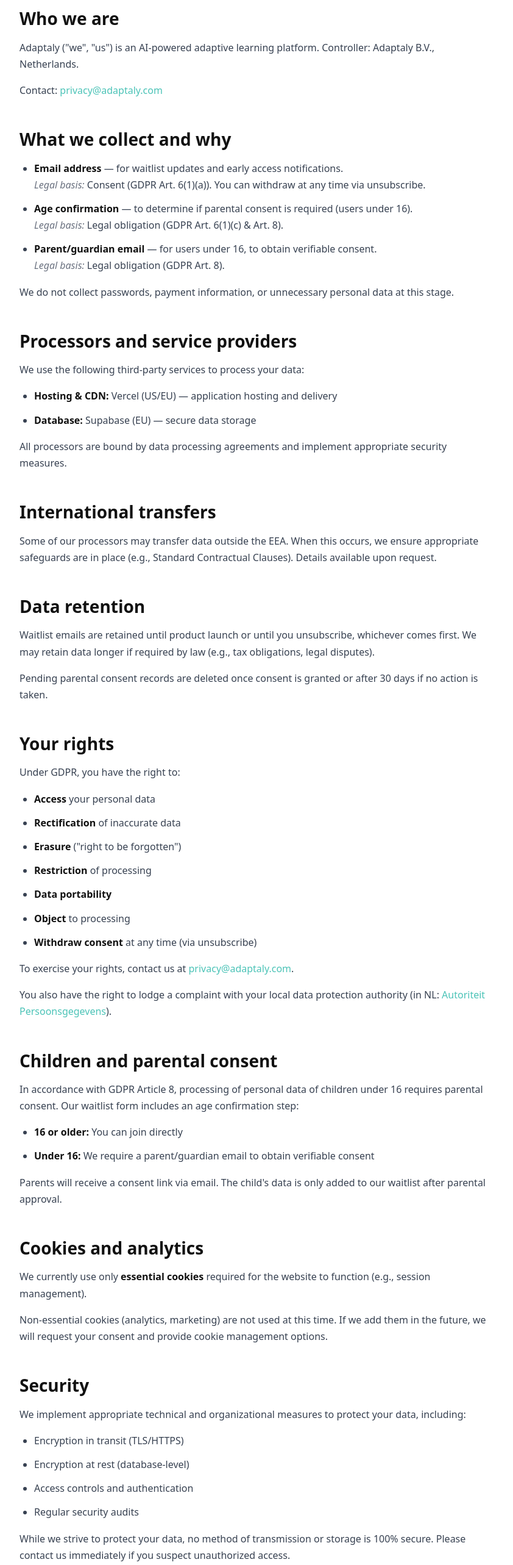
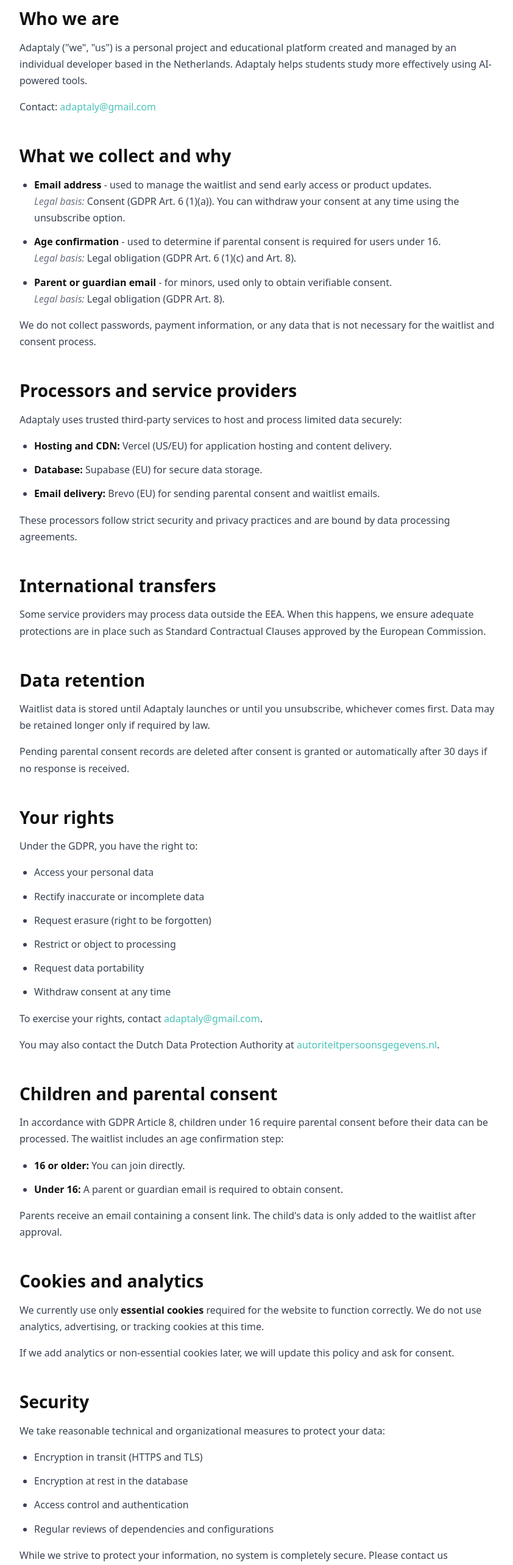
Before and after one commit to adaptaly/adaptaly, a Next.js app: page /privacy in a window 1280 px wide. Shown: the part 220-2786 px from the top of the page at 61% size, without its empty margins (218-1060 px from the left). Built offline with nearby package versions, Linux system fonts and the light colour scheme.

Commit message:
final version of landing page

```diff
--- a/app/(marketing)/privacy/page.tsx
+++ b/app/(marketing)/privacy/page.tsx
@@ -3,7 +3,8 @@
 
 export const metadata: Metadata = {
   title: "Privacy Policy — Adaptaly",
-  description: "How Adaptaly handles your data: purpose, legal basis, processors, rights, and contact."
+  description:
+    "How Adaptaly handles your data: purpose, legal basis, processors, rights, parental consent, and contact details.",
 };
 
 function LastUpdated() {
@@ -17,151 +18,200 @@
     <main className={styles.page}>
       <header className={styles.header}>
         <h1>Privacy Policy</h1>
-        <p className={styles.lastUpdated}>Last updated: <LastUpdated /></p>
+        <p className={styles.lastUpdated}>
+          Last updated: <LastUpdated />
+        </p>
       </header>
 
       <section className={styles.section}>
         <h2>Who we are</h2>
         <p>
-          Adaptaly ("we", "us") is an AI-powered adaptive learning platform. Controller: Adaptaly B.V., Netherlands.
+          Adaptaly ("we", "us") is a personal project and educational platform
+          created and managed by an individual developer based in the
+          Netherlands. Adaptaly helps students study more effectively using
+          AI-powered tools.
         </p>
-        <p>Contact: <a href="mailto:privacy@adaptaly.com">privacy@adaptaly.com</a></p>
+        <p>
+          Contact:{" "}
+          <a href="mailto:adaptaly@gmail.com">adaptaly@gmail.com</a>
+        </p>
       </section>
 
       <section className={styles.section}>
         <h2>What we collect and why</h2>
         <ul>
           <li>
-            <strong>Email address</strong> — for waitlist updates and early access notifications.
+            <strong>Email address</strong> - used to manage the waitlist and
+            send early access or product updates.
             <br />
-            <em>Legal basis:</em> Consent (GDPR Art. 6(1)(a)). You can withdraw at any time via unsubscribe.
+            <em>Legal basis:</em> Consent (GDPR Art. 6 (1)(a)). You can withdraw
+            your consent at any time using the unsubscribe option.
           </li>
           <li>
-            <strong>Age confirmation</strong> — to determine if parental consent is required (users under 16).
+            <strong>Age confirmation</strong> - used to determine if parental
+            consent is required for users under 16.
             <br />
-            <em>Legal basis:</em> Legal obligation (GDPR Art. 6(1)(c) &amp; Art. 8).
+            <em>Legal basis:</em> Legal obligation (GDPR Art. 6 (1)(c) and Art. 8).
           </li>
           <li>
-            <strong>Parent/guardian email</strong> — for users under 16, to obtain verifiable consent.
+            <strong>Parent or guardian email</strong> - for minors, used only to
+            obtain verifiable consent.
             <br />
             <em>Legal basis:</em> Legal obligation (GDPR Art. 8).
           </li>
         </ul>
-        <p>We do not collect passwords, payment information, or unnecessary personal data at this stage.</p>
+        <p>
+          We do not collect passwords, payment information, or any data that is
+          not necessary for the waitlist and consent process.
+        </p>
       </section>
 
       <section className={styles.section}>
         <h2>Processors and service providers</h2>
-        <p>We use the following third-party services to process your data:</p>
+        <p>
+          Adaptaly uses trusted third-party services to host and process limited
+          data securely:
+        </p>
         <ul>
-          <li><strong>Hosting &amp; CDN:</strong> Vercel (US/EU) — application hosting and delivery</li>
-          <li><strong>Database:</strong> Supabase (EU) — secure data storage</li>
+          <li>
+            <strong>Hosting and CDN:</strong> Vercel (US/EU) for application
+            hosting and content delivery.
+          </li>
+          <li>
+            <strong>Database:</strong> Supabase (EU) for secure data storage.
+          </li>
+          <li>
+            <strong>Email delivery:</strong> Brevo (EU) for sending parental
+            consent and waitlist emails.
+          </li>
         </ul>
         <p>
-          All processors are bound by data processing agreements and implement appropriate security measures.
+          These processors follow strict security and privacy practices and are
+          bound by data processing agreements.
         </p>
       </section>
 
       <section className={styles.section}>
         <h2>International transfers</h2>
         <p>
-          Some of our processors may transfer data outside the EEA. When this occurs, we ensure appropriate safeguards
-          are in place (e.g., Standard Contractual Clauses). Details available upon request.
+          Some service providers may process data outside the EEA. When this
+          happens, we ensure adequate protections are in place such as Standard
+          Contractual Clauses approved by the European Commission.
         </p>
       </section>
 
       <section className={styles.section}>
         <h2>Data retention</h2>
         <p>
-          Waitlist emails are retained until product launch or until you unsubscribe, whichever comes first.
-          We may retain data longer if required by law (e.g., tax obligations, legal disputes).
+          Waitlist data is stored until Adaptaly launches or until you
+          unsubscribe, whichever comes first. Data may be retained longer only
+          if required by law.
         </p>
         <p>
-          Pending parental consent records are deleted once consent is granted or after 30 days if no action is taken.
+          Pending parental consent records are deleted after consent is granted
+          or automatically after 30 days if no response is received.
         </p>
       </section>
 
       <section className={styles.section}>
         <h2>Your rights</h2>
-        <p>Under GDPR, you have the right to:</p>
+        <p>Under the GDPR, you have the right to:</p>
         <ul>
-          <li><strong>Access</strong> your personal data</li>
-          <li><strong>Rectification</strong> of inaccurate data</li>
-          <li><strong>Erasure</strong> ("right to be forgotten")</li>
-          <li><strong>Restriction</strong> of processing</li>
-          <li><strong>Data portability</strong></li>
-          <li><strong>Object</strong> to processing</li>
-          <li><strong>Withdraw consent</strong> at any time (via unsubscribe)</li>
+          <li>Access your personal data</li>
+          <li>Rectify inaccurate or incomplete data</li>
+          <li>Request erasure (right to be forgotten)</li>
+          <li>Restrict or object to processing</li>
+          <li>Request data portability</li>
+          <li>Withdraw consent at any time</li>
         </ul>
         <p>
-          To exercise your rights, contact us at <a href="mailto:privacy@adaptaly.com">privacy@adaptaly.com</a>.
+          To exercise your rights, contact{" "}
+          <a href="mailto:adaptaly@gmail.com">adaptaly@gmail.com</a>.
         </p>
         <p>
-          You also have the right to lodge a complaint with your local data protection authority
-          (in NL: <a href="https://autoriteitpersoonsgegevens.nl" target="_blank" rel="noopener noreferrer">Autoriteit Persoonsgegevens</a>).
+          You may also contact the Dutch Data Protection Authority at{" "}
+          <a
+            href="https://autoriteitpersoonsgegevens.nl"
+            target="_blank"
+            rel="noopener noreferrer"
+          >
+            autoriteitpersoonsgegevens.nl
+          </a>
+          .
         </p>
       </section>
 
       <section className={styles.section}>
         <h2>Children and parental consent</h2>
         <p>
-          In accordance with GDPR Article 8, processing of personal data of children under 16 requires parental consent.
-          Our waitlist form includes an age confirmation step:
+          In accordance with GDPR Article 8, children under 16 require parental
+          consent before their data can be processed. The waitlist includes an
+          age confirmation step:
         </p>
         <ul>
-          <li><strong>16 or older:</strong> You can join directly</li>
-          <li><strong>Under 16:</strong> We require a parent/guardian email to obtain verifiable consent</li>
+          <li>
+            <strong>16 or older:</strong> You can join directly.
+          </li>
+          <li>
+            <strong>Under 16:</strong> A parent or guardian email is required to
+            obtain consent.
+          </li>
         </ul>
         <p>
-          Parents will receive a consent link via email. The child's data is only added to our waitlist after parental approval.
+          Parents receive an email containing a consent link. The child's data
+          is only added to the waitlist after approval.
         </p>
       </section>
 
       <section className={styles.section}>
         <h2>Cookies and analytics</h2>
         <p>
-          We currently use only <strong>essential cookies</strong> required for the website to function (e.g., session management).
+          We currently use only <strong>essential cookies</strong> required for
+          the website to function correctly. We do not use analytics,
+          advertising, or tracking cookies at this time.
         </p>
         <p>
-          Non-essential cookies (analytics, marketing) are not used at this time. If we add them in the future,
-          we will request your consent and provide cookie management options.
+          If we add analytics or non-essential cookies later, we will update
+          this policy and ask for consent.
         </p>
       </section>
 
       <section className={styles.section}>
         <h2>Security</h2>
-        <p>
-          We implement appropriate technical and organizational measures to protect your data, including:
-        </p>
+        <p>We take reasonable technical and organizational measures to protect your data:</p>
         <ul>
-          <li>Encryption in transit (TLS/HTTPS)</li>
-          <li>Encryption at rest (database-level)</li>
-          <li>Access controls and authentication</li>
-          <li>Regular security audits</li>
+          <li>Encryption in transit (HTTPS and TLS)</li>
+          <li>Encryption at rest in the database</li>
+          <li>Access control and authentication</li>
+          <li>Regular reviews of dependencies and configurations</li>
         </ul>
         <p>
-          While we strive to protect your data, no method of transmission or storage is 100% secure.
-          Please contact us immediately if you suspect unauthorized access.
+          While we strive to protect your information, no system is completely
+          secure. Please contact us immediately if you suspect unauthorized
+          access to your data.
         </p>
       </section>
 
       <section className={styles.section}>
         <h2>Changes to this policy</h2>
         <p>
-          We may update this Privacy Policy from time to time. Changes will be posted on this page with an updated
-          "Last updated" date. Significant changes will be communicated via email to waitlist subscribers.
+          This policy may be updated from time to time. Updates will be posted
+          on this page with a new Last updated date. Significant changes will be
+          announced by email to waitlist subscribers.
         </p>
       </section>
 
       <section className={styles.section}>
-        <h2>Contact us</h2>
+        <h2>Contact</h2>
         <p>
-          For questions about this Privacy Policy or to exercise your data rights, contact:
+          For any questions about this Privacy Policy or your personal data,
+          contact:
         </p>
         <p>
-          <strong>Email:</strong> <a href="mailto:privacy@adaptaly.com">privacy@adaptaly.com</a>
+          <strong>Email:</strong>{" "}
+          <a href="mailto:adaptaly@gmail.com">adaptaly@gmail.com</a>
           <br />
-          <strong>Address:</strong> Adaptaly B.V., Netherlands
+          <strong>Controller:</strong> Individual developer based in the Netherlands
         </p>
       </section>
     </main>
```
